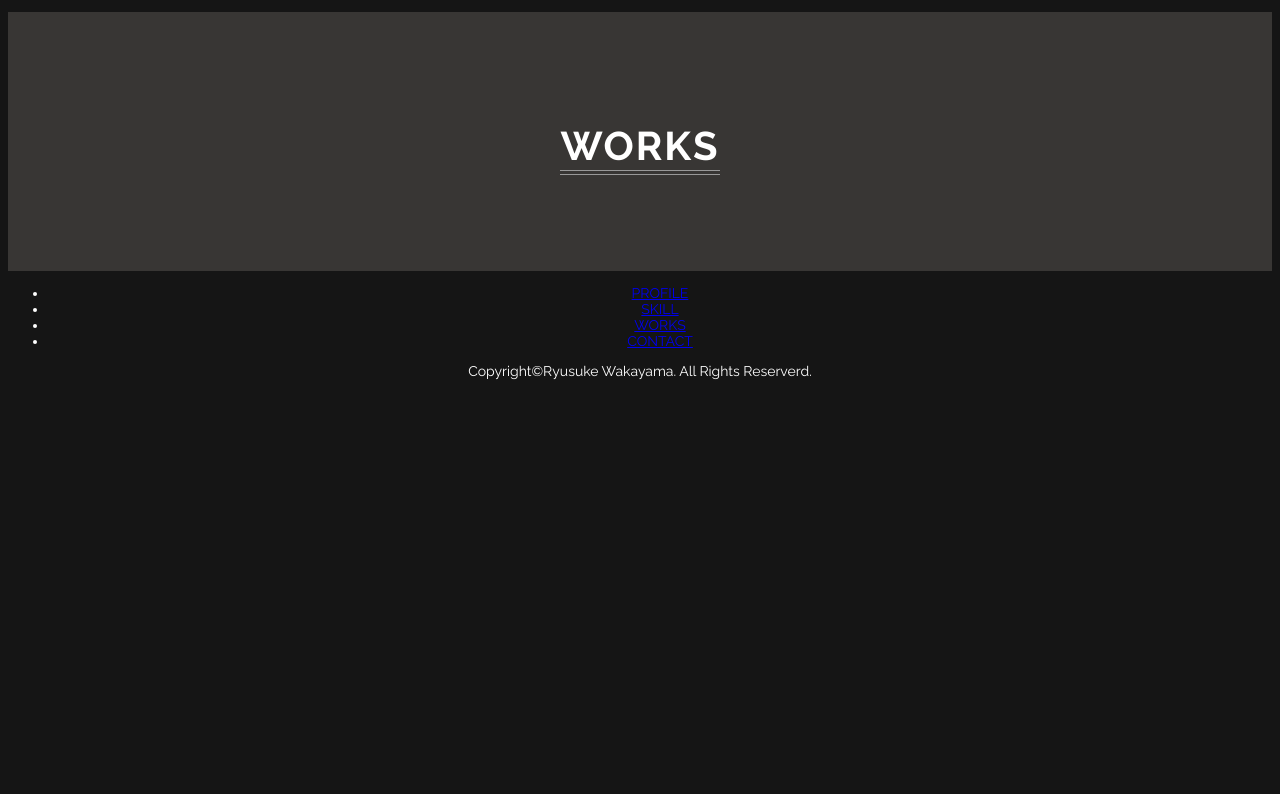
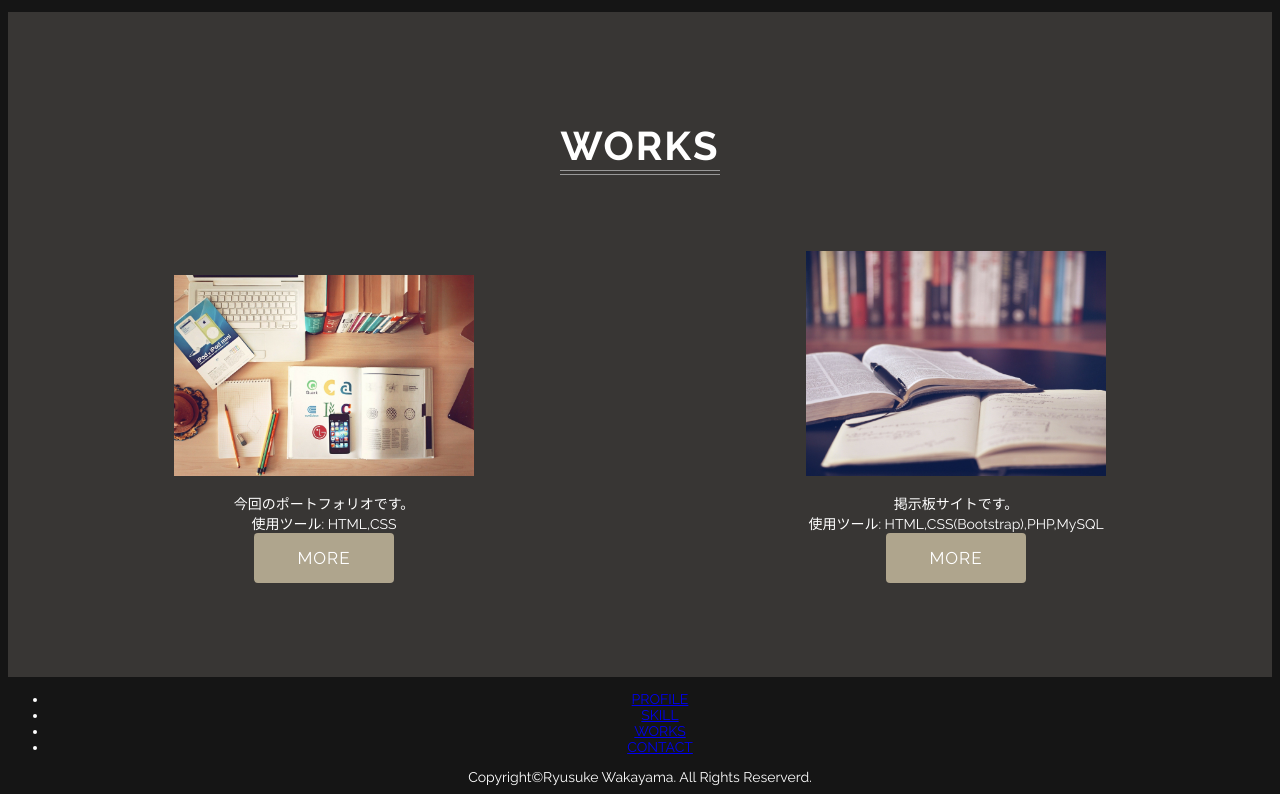
Before and after one commit to ryun56/MyPortfolio, a plain HTML site: page index.html in a window 1280 px wide. Shown: the part 1141-1935 px from the top of the page. Before the commit the page ends 1534 px from the top, so only its background shows below. Drawn offline with Linux system fonts and the light colour scheme.

Commit message:
works欄のコンテンツ追加

```diff
--- a/css/style.css
+++ b/css/style.css
@@ -107,5 +107,26 @@ body{
 .works{
     background-color: #383634;
     padding: 80px 0;
-
 }
+.works-wrapper{
+    display: table;
+    width: 100%;
+    margin-top: 60px;
+    table-layout: fixed;
+}
+.work-box{
+    display: table-cell;
+}
+.work-image{
+    display: block;
+    width: 300px;
+    height: auto;
+    margin: 0 auto;
+}
+.image{
+    display: inline-block;
+    height: 100%;
+}
+img{
+    height: 100%;
+}
--- a/index.html
+++ b/index.html
@@ -21,7 +21,6 @@
             </div>
         </header>
           <!-- この辺りにページ最終更新日も追加する -->
-        <main id="contents">
         <section class="about" id="about">
             <h2 class="section-title">ABOUT</h2>
             <p class="about-text">
@@ -35,7 +34,7 @@
             </p>
         </section>
 
-            <section class="section" id="skill">
+        <section class="skill" id="skill">
             <div class="inner">
                 <div class="section-title-block">
                     <h2 class="section-title"><span class="section-title-css">SKILL</span></h2>
@@ -46,12 +45,38 @@
 
         <section class="works" id="works">
             <h2 class="section-title">WORKS</h2>
+            <div class="works-wrapper">
+                <div class="work-box">
+                    <div class="image">
+                        <img class="work-image" src="images/notebook-336634_1920.jpg" alt="制作物１">
+                    </div>
+                    <p class="work-text">
+                        今回のポートフォリオです。<br>
+                        使用ツール: HTML,CSS<br>
+                        <a href="#top" class="button">MORE</a>
+                    </p>
+                </div>
+                <div class="work-box">
+                    <div class="image">
+                        <img class="work-image" src="images/open-book-1428428_1920.jpg" alt="制作物2">
+                    </div>
+                    <p class="work-text">
+                        掲示板サイトです。<br>
+                        使用ツール: HTML,CSS(Bootstrap),PHP,MySQL<br>
+                        <a href="#" class="button">MORE</a>
+                    </p>
+                </div>
+            </div>
+
+
+
+
+
         </section>
 
         <section class="section" id="contact">
             <div class="inner"></div>
         </section>
-        </main>
 
         <footer id="footer">
             <div class="inner">
```
Also changed, not shown: images/notebook-336634_1920.jpg (added), images/open-book-1428428_1920.jpg (added). Lines whose indentation alone changed are shown as unchanged.
